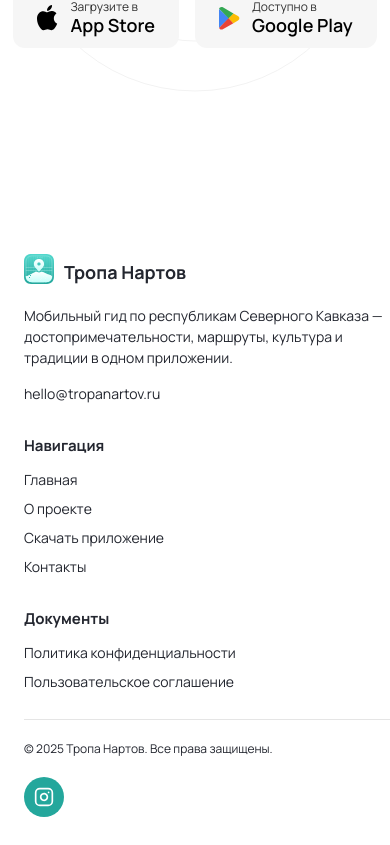
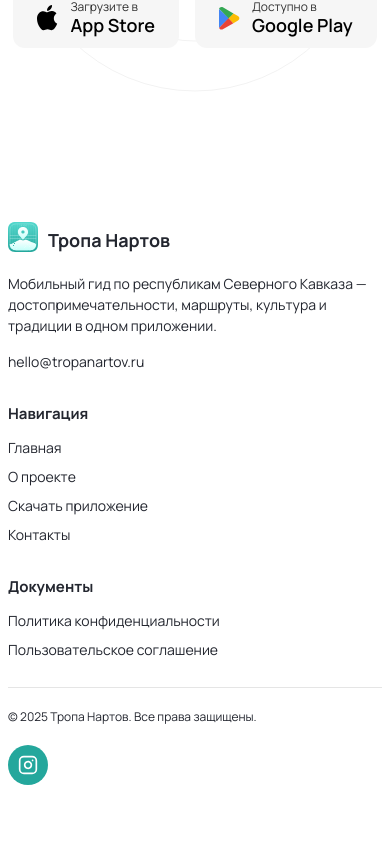
Before and after one commit to jozef5642/tropa_nartov_web, a Next.js app: page / in a window 390 px wide. Shown: the part 5703-6548 px from the top of the page. After the commit the page ends 6496 px from the top, so only its background shows below. Built offline with nearby package versions, Linux system fonts and the light colour scheme.

Commit message:
ready project

```diff
--- a/src/components/footer/Footer.module.css
+++ b/src/components/footer/Footer.module.css
@@ -215,7 +215,7 @@
 /* Мобильная (до 768px) */
 @media (max-width: 768px) {
     .footer {
-        padding: 32px 16px 20px 16px;
+        padding: 0;
         margin-top: 32px;
     }
 
```
